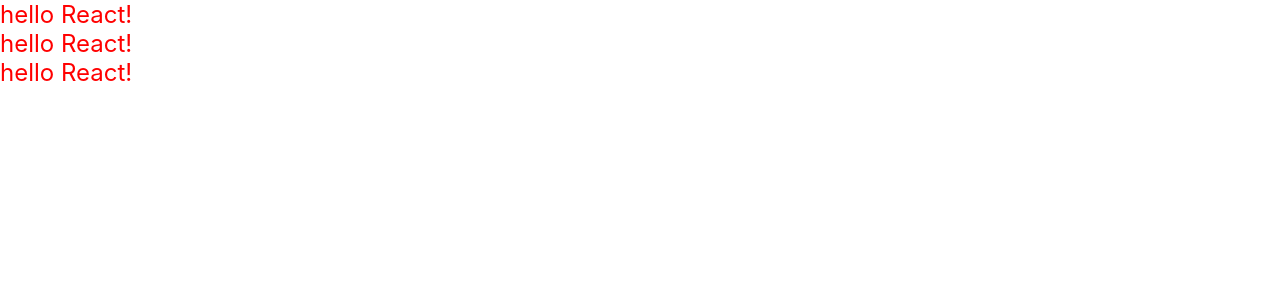
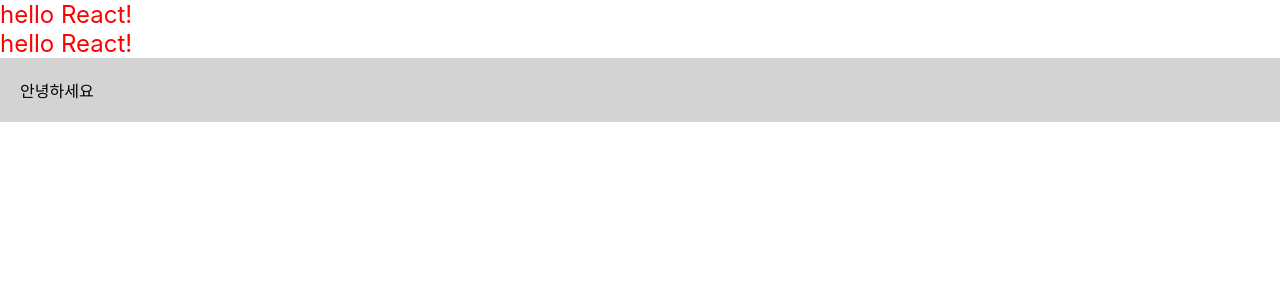
Before and after one commit to seolmiiin/learn-react, a React (Create React App) app: page / in a window 1280 px wide. Shown: the top 300 px of the page. Built offline with nearby package versions, Linux system fonts and the light colour scheme.

Commit message:
jsx_set class

```diff
--- a/src/App.css
+++ b/src/App.css
@@ -1,38 +1,4 @@
-.App {
-  text-align: center;
+.gray-box{
+  background:lightgray;
+  padding:20px;
 }
-
-.App-logo {
-  height: 40vmin;
-  pointer-events: none;
-}
-
-@media (prefers-reduced-motion: no-preference) {
-  .App-logo {
-    animation: App-logo-spin infinite 20s linear;
-  }
-}
-
-.App-header {
-  background-color: #282c34;
-  min-height: 100vh;
-  display: flex;
-  flex-direction: column;
-  align-items: center;
-  justify-content: center;
-  font-size: calc(10px + 2vmin);
-  color: white;
-}
-
-.App-link {
-  color: #61dafb;
-}
-
-@keyframes App-logo-spin {
-  from {
-    transform: rotate(0deg);
-  }
-  to {
-    transform: rotate(360deg);
-  }
-}
--- a/src/App.js
+++ b/src/App.js
@@ -1,12 +1,14 @@
 import Hello from './hello';
+import './App.css'
 
 function App() {
   return (
-    /*두개이상의 태그는 하나의 태그로 감싸있어야 한다 */
+
     <>
     <Hello />
     <Hello />
-    <Hello />
+    {/* class 설정하는 법 : jsx에서는 class가 아니고 className이라고 사용 */}
+    <div className="gray-box">안녕하세요</div>
     </>
   );
 }
--- a/src/hello.js
+++ b/src/hello.js
@@ -1,6 +1,6 @@
 import React from 'react';
 
-// jsx내부에서 자바스크립트 값사용하는 방법 : 중괄호로 감싸주면 된다.
+
 function Hello(){
   const name = 'React'
   const style = {
```
